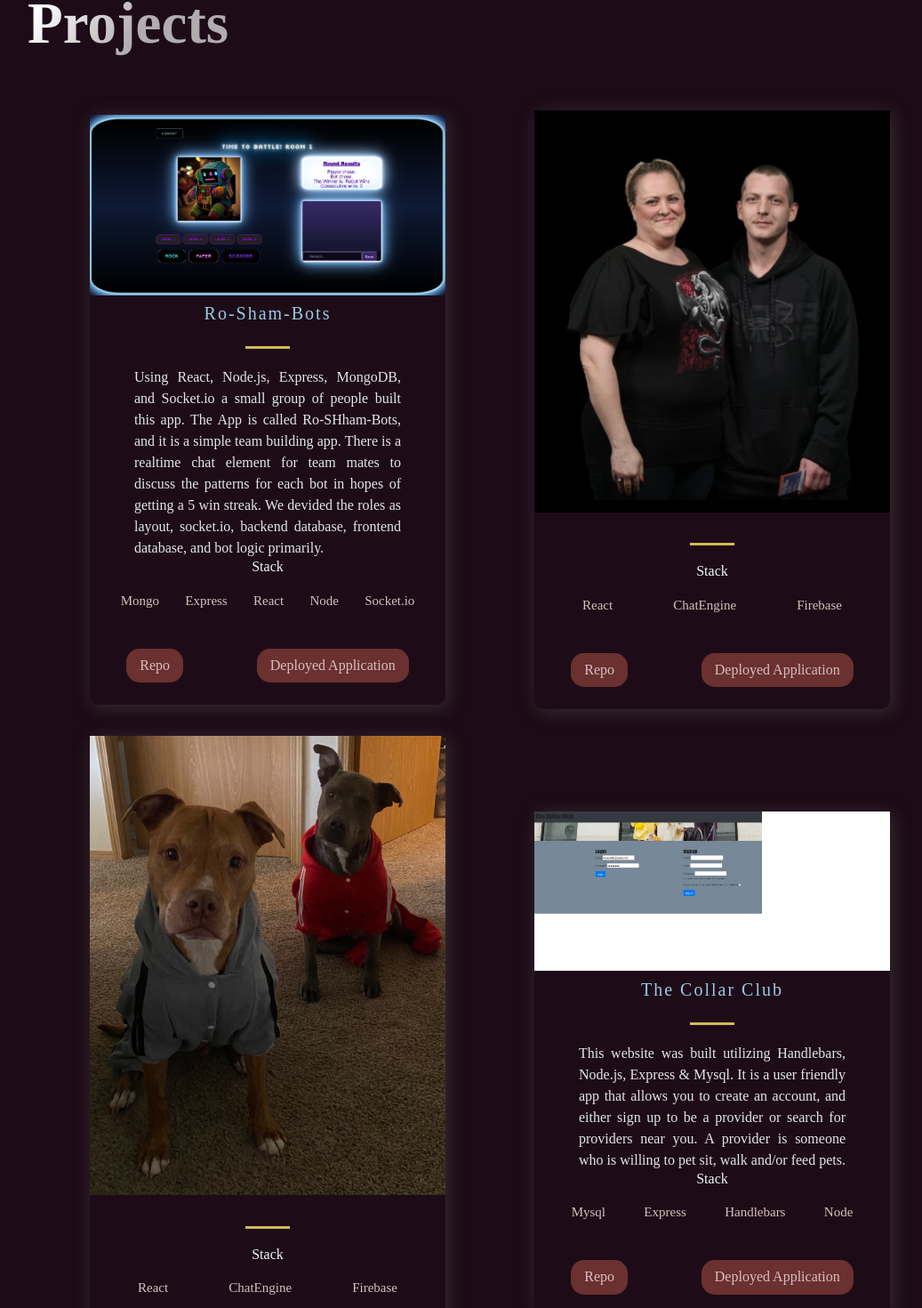
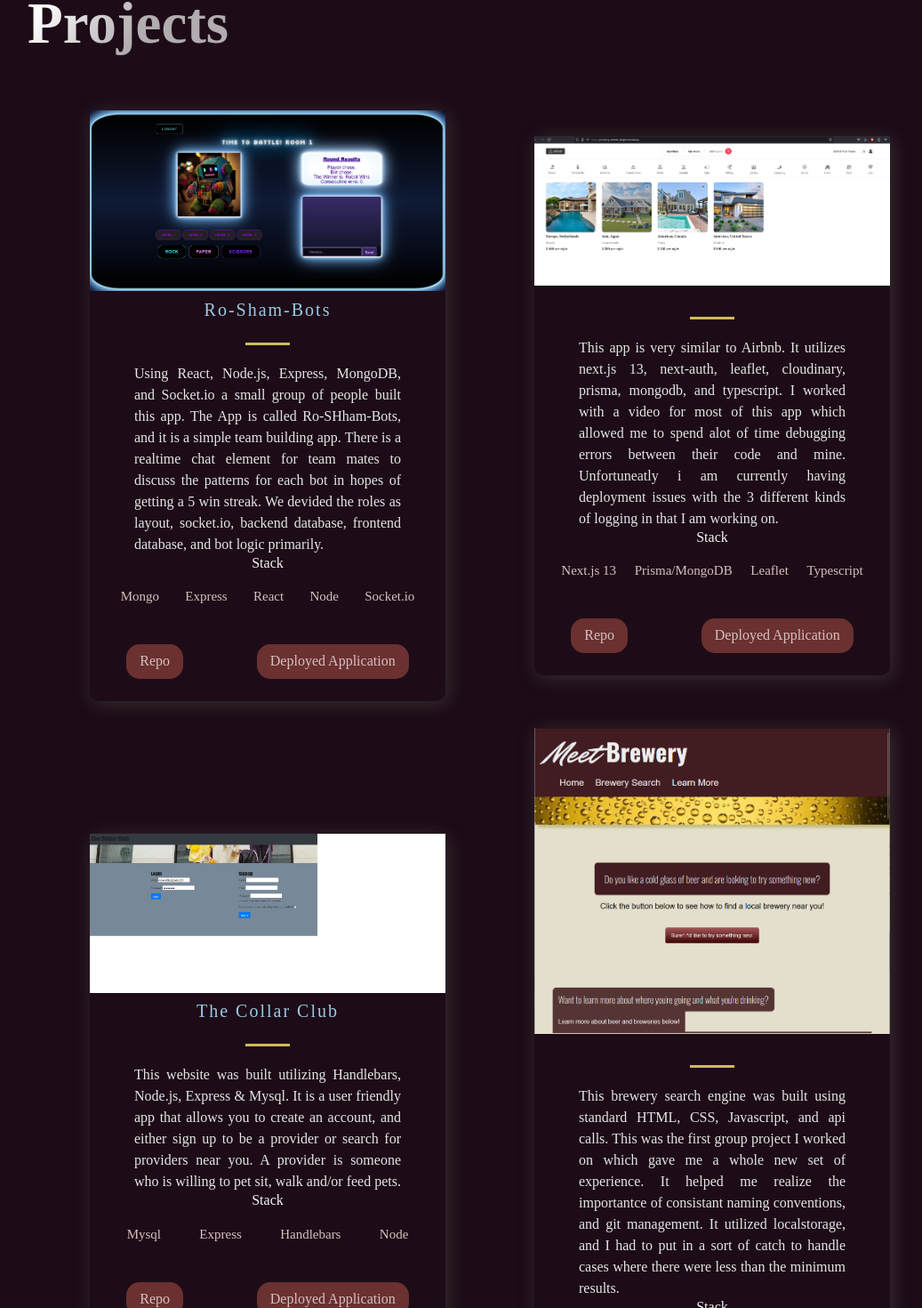
Before and after one commit to matwll/matthew-williams-portfolio, a Next.js app: page /matthew-williams-portfolio/ in a window 1280 px wide. Shown: the part 880-2350 px from the top of the page at 89% size, without its empty margins (89-1126 px from the left). Built offline with nearby package versions, Linux system fonts and the light colour scheme.

Commit message:
deploying updates

```diff
--- a/src/constants/constants.js
+++ b/src/constants/constants.js
@@ -10,22 +10,14 @@ export const projects = [
     id: 0,
   },
   {
-    title: "Me and Victoria",
-    description: "",
-    image: "images/meandvictoria.jpg",
-    tags: ["React", "ChatEngine", "Firebase"],
-    source: "",
-    visit: "",
+    title: "Property Rental App",
+    description:
+      "This app is very similar to Airbnb. It utilizes next.js 13, next-auth, leaflet, cloudinary, prisma, mongodb, and typescript. I worked with a video for most of this app which allowed me to spend alot of time debugging errors between their code and mine. Unfortuneatly i am currently having deployment issues with the 3 different kinds of logging in that I am working on.",
+    image: "images/airbnbclone.png",
+    tags: ["Next.js 13", "Prisma/MongoDB", "Leaflet", "Typescript"],
+    source: "https://property-rentals-project.vercel.app/",
+    visit: "https://github.com/matwll/airbnb-clone-app",
     id: 1,
-  },
-  {
-    title: "Doggos",
-    description: "",
-    image: "images/doggos.jpg",
-    tags: ["React", "ChatEngine", "Firebase"],
-    source: "",
-    visit: "",
-    id: 2,
   },
   {
     titles: "The Collar Club",
@@ -35,7 +27,7 @@ export const projects = [
     tags: ["Mysql", "Express", "Handlebars", "Node"],
     source: "https://calm-ocean-49248.herokuapp.com/",
     visit: "https://github.com/HunterHarvell/the-collar-club",
-    id: 3,
+    id: 2,
   },
   {
     title: "Meet Brewery",
@@ -45,7 +37,7 @@ export const projects = [
     tags: ["HTML", "CSS", "JavaScript"],
     source: "https://matwll.github.io/nearby-breweries/",
     visit: "https://github.com/matwll/nearby-breweries",
-    id: 4,
+    id: 3,
   },
   {
     title: "Timed Beginner Coding Quiz",
@@ -55,7 +47,7 @@ export const projects = [
     tags: ["React", "ChatEngine", "Firebase"],
     source: "https://matwll.github.io/timed-coding-quiz/",
     visit: "https://github.com/matwll/timed-coding-quiz",
-    id: 5,
+    id: 4,
   },
 ];
 
```
Also changed, not shown: public/images/airbnbclone.png (added), 3 other files (tests, documents, lock files or other folders).
